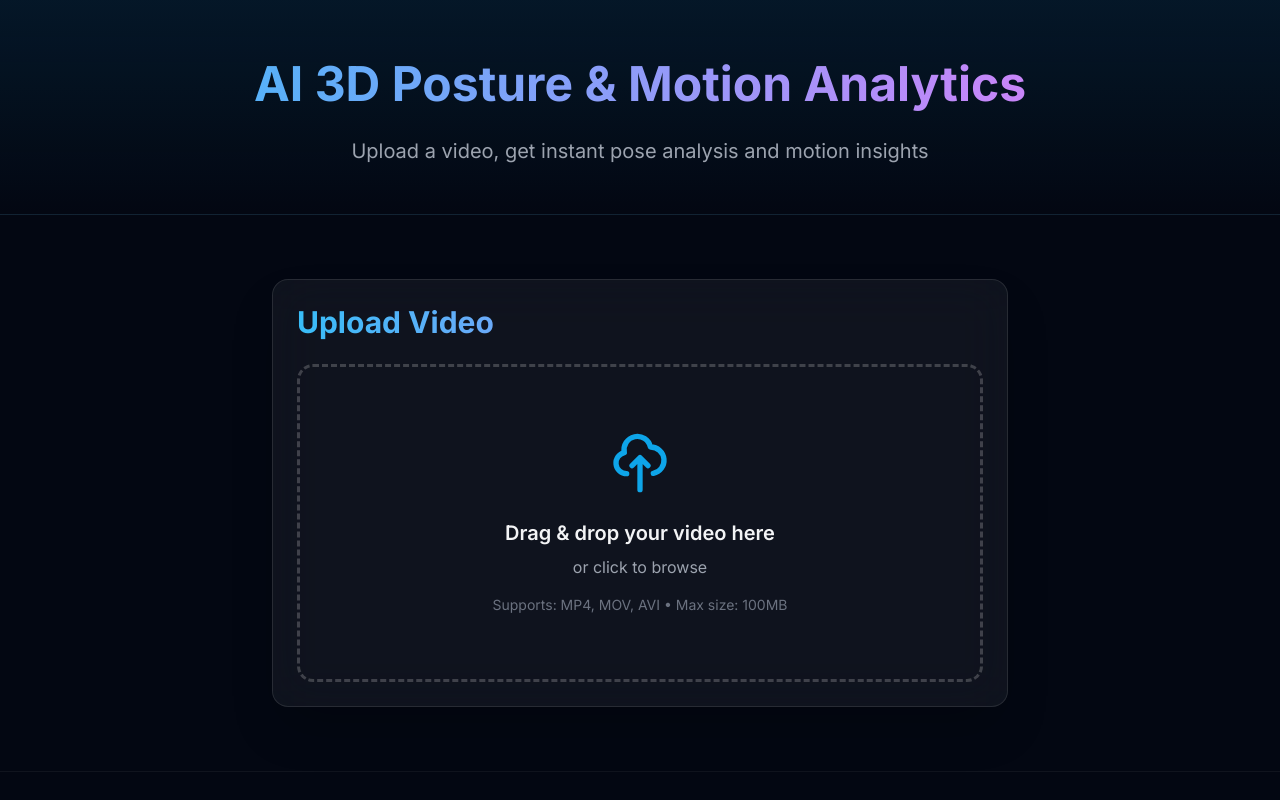
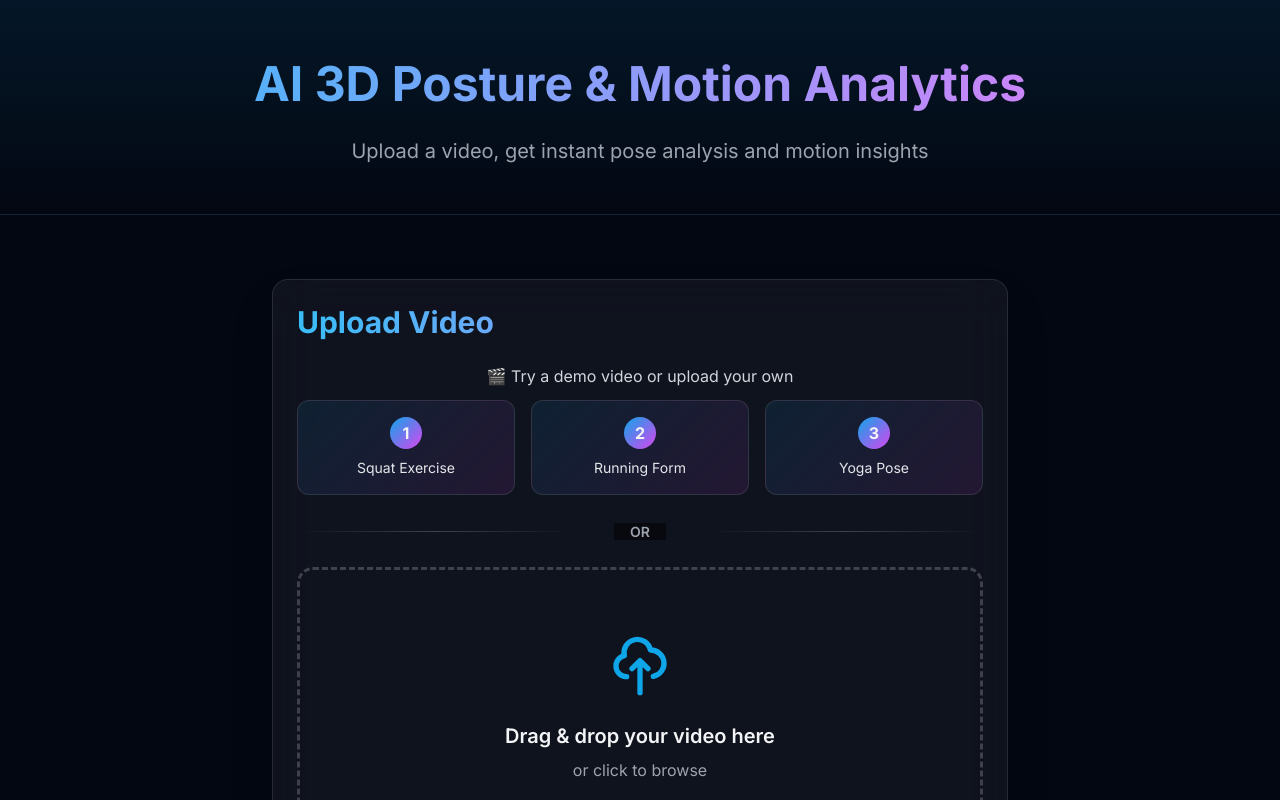
Before and after one commit to HarshithKeshavamurthy17/3d-posture-analytics, a React (Vite) app in the folder frontend/: page / in a window 1280 px wide. Shown: the top 800 px of the page. Built offline with nearby package versions, Linux system fonts and the light colour scheme; no server answers.

Commit message:
Add demo video selection feature with 3 sample videos

```diff
--- a/frontend/src/components/UploadSection.css
+++ b/frontend/src/components/UploadSection.css
@@ -155,3 +155,90 @@
         opacity: 0.5;
     }
 }
+
+/* Demo Videos Section */
+.demo-videos-section {
+    margin-bottom: 2rem;
+}
+
+.demo-videos-grid {
+    display: grid;
+    grid-template-columns: repeat(3, 1fr);
+    gap: 1rem;
+    margin-bottom: 1.5rem;
+}
+
+.demo-video-btn {
+    background: linear-gradient(135deg, rgba(14, 165, 233, 0.1), rgba(217, 70, 239, 0.1));
+    border: 1px solid rgba(255, 255, 255, 0.1);
+    border-radius: 0.75rem;
+    padding: 1rem;
+    cursor: pointer;
+    transition: all 0.3s ease;
+    display: flex;
+    flex-direction: column;
+    align-items: center;
+    gap: 0.5rem;
+}
+
+.demo-video-btn:hover {
+    background: linear-gradient(135deg, rgba(14, 165, 233, 0.2), rgba(217, 70, 239, 0.2));
+    border-color: rgba(14, 165, 233, 0.5);
+    transform: translateY(-2px);
+}
+
+.demo-number {
+    width: 32px;
+    height: 32px;
+    background: linear-gradient(135deg, #0ea5e9, #d946ef);
+    border-radius: 50%;
+    display: flex;
+    align-items: center;
+    justify-content: center;
+    font-weight: 700;
+    font-size: 1rem;
+}
+
+.demo-name {
+    color: #e5e7eb;
+    font-size: 0.875rem;
+    text-align: center;
+}
+
+.divider-text {
+    text-align: center;
+    position: relative;
+    margin: 1.5rem 0;
+}
+
+.divider-text::before,
+.divider-text::after {
+    content: '';
+    position: absolute;
+    top: 50%;
+    width: 40%;
+    height: 1px;
+    background: linear-gradient(90deg, transparent, rgba(255, 255, 255, 0.2), transparent);
+}
+
+.divider-text::before {
+    left: 0;
+}
+
+.divider-text::after {
+    right: 0;
+}
+
+.divider-text span {
+    background: rgba(0, 0, 0, 0.5);
+    padding: 0 1rem;
+    color: #9ca3af;
+    font-size: 0.875rem;
+    font-weight: 600;
+}
+
+@media (max-width: 640px) {
+    .demo-videos-grid {
+        grid-template-columns: 1fr;
+    }
+}
--- a/frontend/src/components/UploadSection.jsx
+++ b/frontend/src/components/UploadSection.jsx
@@ -95,10 +95,55 @@ export default function UploadSection({ onUploadComplete }) {
         }
     }
 
+    const handleDemoSelect = async (demoPath, demoName) => {
+        setError(null)
+        try {
+            // Fetch the demo video from public folder
+            const response = await fetch(demoPath)
+            const blob = await response.blob()
+            const file = new File([blob], demoName, { type: 'video/mp4' })
+
+            setSelectedFile(file)
+            setPreviewUrl(demoPath)
+        } catch (err) {
+            setError('Failed to load demo video. Please upload your own video.')
+        }
+    }
+
+    const demoVideos = [
+        { path: '/demo-videos/demo1.mp4', name: 'Demo 1: Squat Exercise', filename: 'demo1.mp4' },
+        { path: '/demo-videos/demo2.mp4', name: 'Demo 2: Running Form', filename: 'demo2.mp4' },
+        { path: '/demo-videos/demo3.mp4', name: 'Demo 3: Yoga Pose', filename: 'demo3.mp4' },
+    ]
+
     return (
         <div className="upload-section">
             <div className="upload-container glass-card">
                 <h2 className="text-gradient text-3xl font-bold mb-6">Upload Video</h2>
+
+                {/* Demo Videos Section */}
+                {!selectedFile && (
+                    <div className="demo-videos-section mb-6">
+                        <p className="text-gray-300 mb-3 text-center">
+                            🎬 Try a demo video or upload your own
+                        </p>
+                        <div className="demo-videos-grid">
+                            {demoVideos.map((demo, index) => (
+                                <button
+                                    key={index}
+                                    onClick={() => handleDemoSelect(demo.path, demo.filename)}
+                                    className="demo-video-btn"
+                                >
+                                    <span className="demo-number">{index + 1}</span>
+                                    <span className="demo-name">{demo.name.split(': ')[1]}</span>
+                                </button>
+                            ))}
+                        </div>
+                        <div className="divider-text">
+                            <span>OR</span>
+                        </div>
+                    </div>
+                )}
 
                 {!selectedFile ? (
                     <div
```
Also changed, not shown: frontend/public/demo-videos/README.md (added), 1 other file (tests, documents, lock files or other folders).
